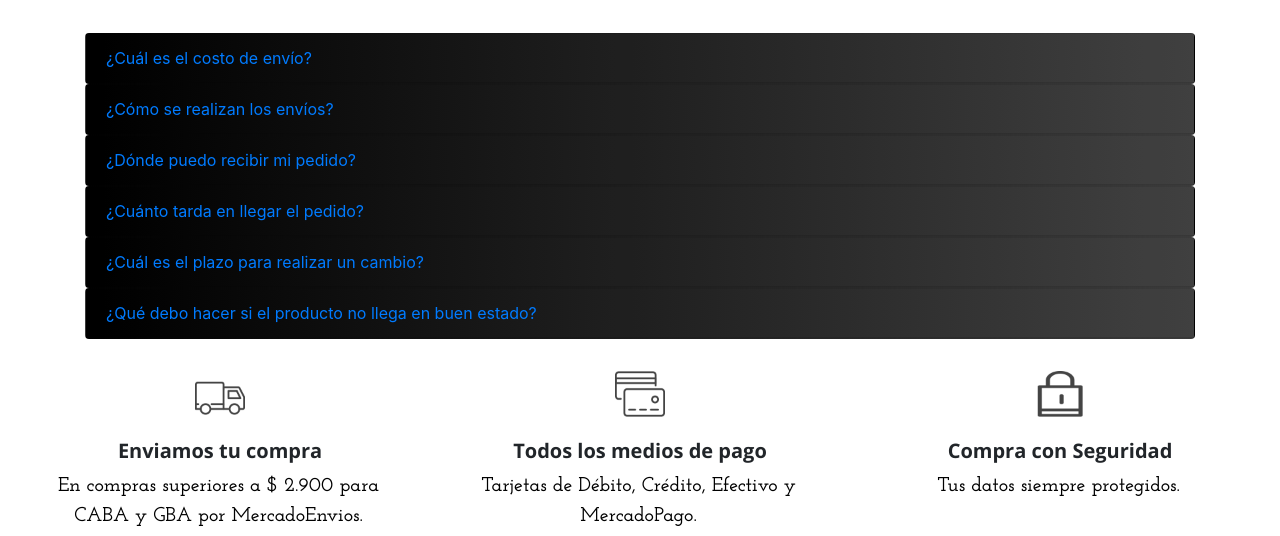
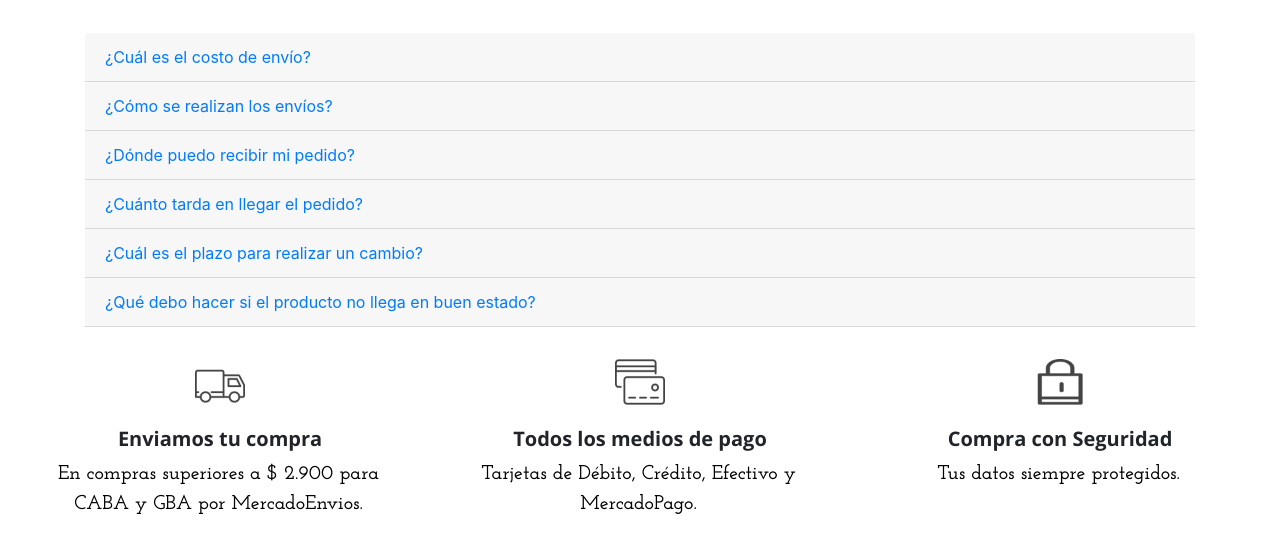
Before and after one commit to Miru760424/VeganSaludable_Final, a website: page Páginas/Información.html in a window 1280 px wide. Shown: the part 744-1280 px from the top of the page. Drawn offline with nearby package versions, Linux system fonts and the light colour scheme; a web font is replaced by a local one.

Commit message:
Cambie el fondo de card en Contacto, Información y Noticias

```diff
--- a/Páginas/Información.html
+++ b/Páginas/Información.html
@@ -125,7 +125,7 @@
 	        </div>
 	      </div>
 	    </div>
-	    <div class="card">
+	    <div class="card1">
 	      <div class="card-header">
 	        <a class="collapsed card-link" data-toggle="collapse" href="#collapseTwo">
                 ¿Cuál es el costo de envío?
@@ -137,7 +137,7 @@
 	        </div>
 	      </div>
 	    </div>
-	    <div class="card">
+	    <div class="card1">
 	      <div class="card-header">
 	        <a class="collapsed card-link" data-toggle="collapse" href="#collapseThree">
                 ¿Cómo se realizan los envíos?
@@ -153,7 +153,7 @@
 	        </div>
 	      </div>
 	    </div>
-	    <div class="card">
+	    <div class="card1">
             <div class="card-header">
               <a class="collapsed card-link" data-toggle="collapse" href="#collapseFour">
                 ¿Dónde puedo recibir mi pedido?
@@ -165,7 +165,7 @@
               </div>
             </div>
           </div>
-        <div class="card">
+        <div class="card1">
 	      <div class="card-header">
 	        <a class="collapsed card-link" data-toggle="collapse" href="#collapseFive">
                 ¿Cuánto tarda en llegar el pedido?
@@ -178,7 +178,7 @@
 	        </div>
 	      </div>
 	    </div>
-        <div class="card">
+        <div class="card1">
             <div class="card-header">
               <a class="collapsed card-link" data-toggle="collapse" href="#collapseSix">
                 ¿Cuál es el plazo para realizar un cambio?
@@ -190,7 +190,7 @@
               </div>
             </div>
         </div>
-        <div class="card">
+        <div class="card1">
             <div class="card-header">
               <a class="collapsed card-link" data-toggle="collapse" href="#collapseSeven">
                 ¿Qué debo hacer si el producto no llega en buen estado?
```
Also changed, not shown: Páginas/Contacto.html (+1 -1 lines), Páginas/Noticias.html (+1 -1 lines).
